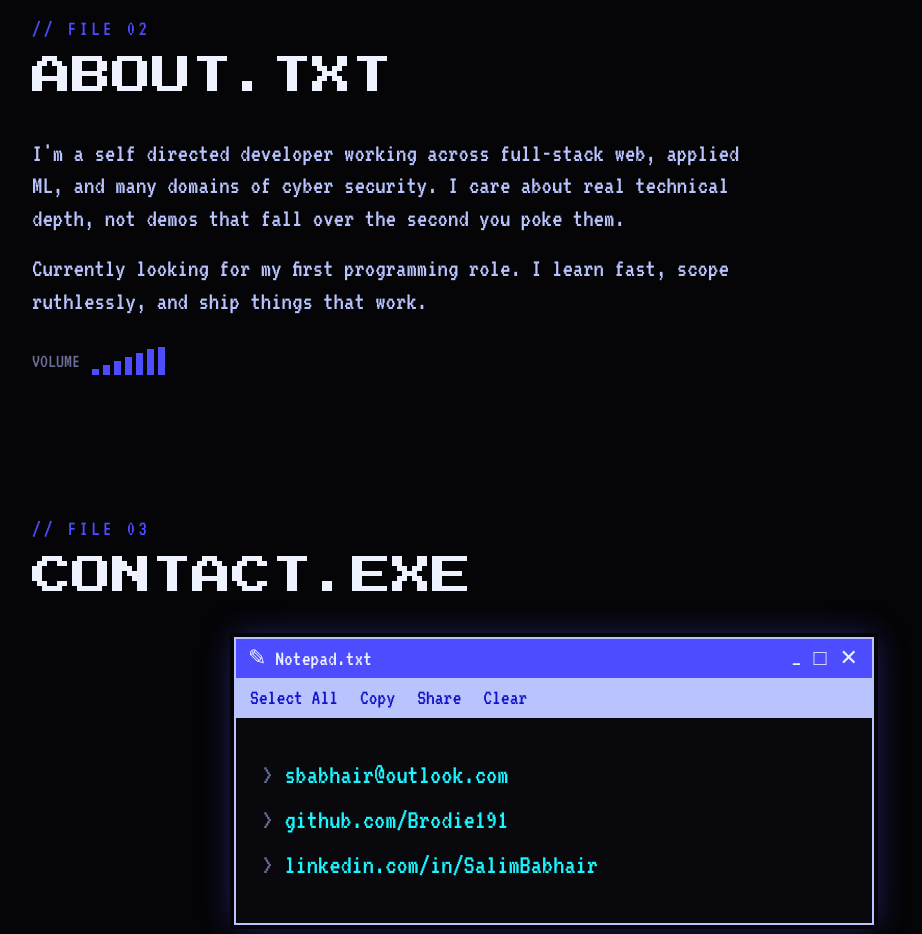
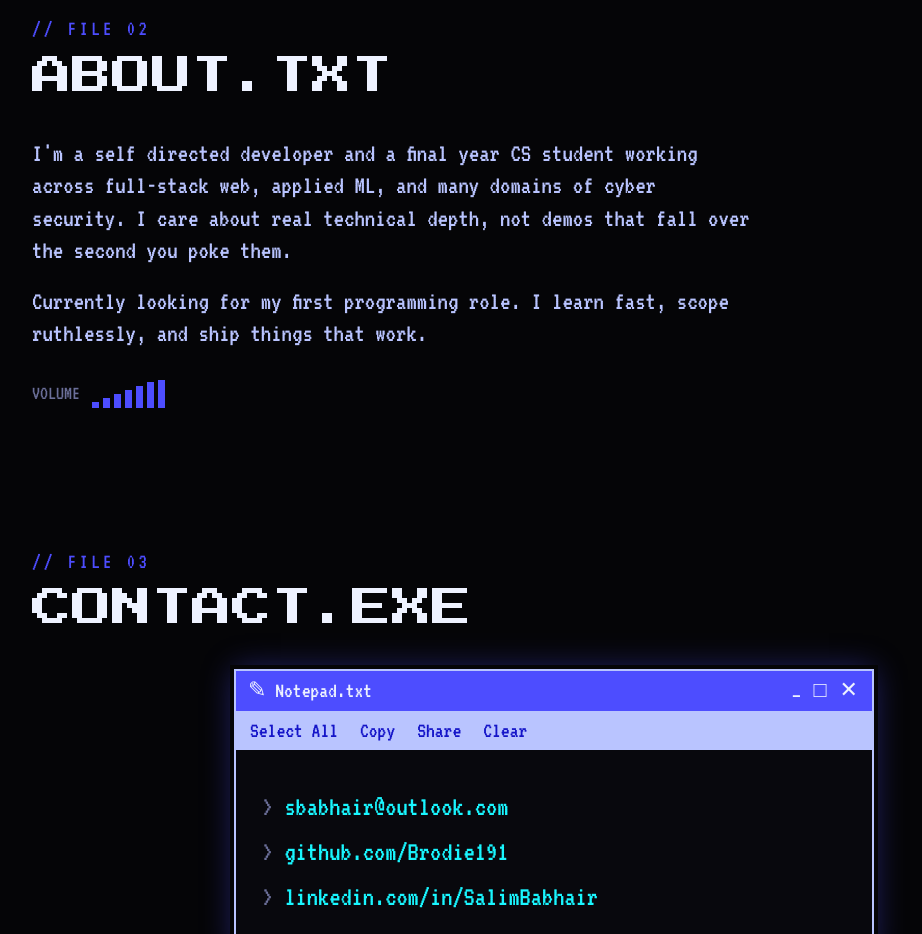
Before and after one commit to Brodie191/VHSPersonalSite, a Next.js app: page / in a window 1280 px wide. Shown: the part 2340-3274 px from the top of the page, without its empty margins (86-1008 px from the left). Built offline with nearby package versions, Linux system fonts and the light colour scheme.

Commit message:
Updated about section

```diff
--- a/components/About.tsx
+++ b/components/About.tsx
@@ -7,7 +7,7 @@ export default function About() {
       <div className="sec-title">ABOUT.TXT</div>
       {/* EDIT bio */}
       <p className="about-text">
-        I&apos;m a self directed developer working across full-stack web, applied ML, and many domains of cyber security.
+        I&apos;m a self directed developer and a final year CS student working across full-stack web, applied ML, and many domains of cyber security.
         I care about real technical depth, not demos that fall over the second you poke them.
       </p>
       <p className="about-text">
```
